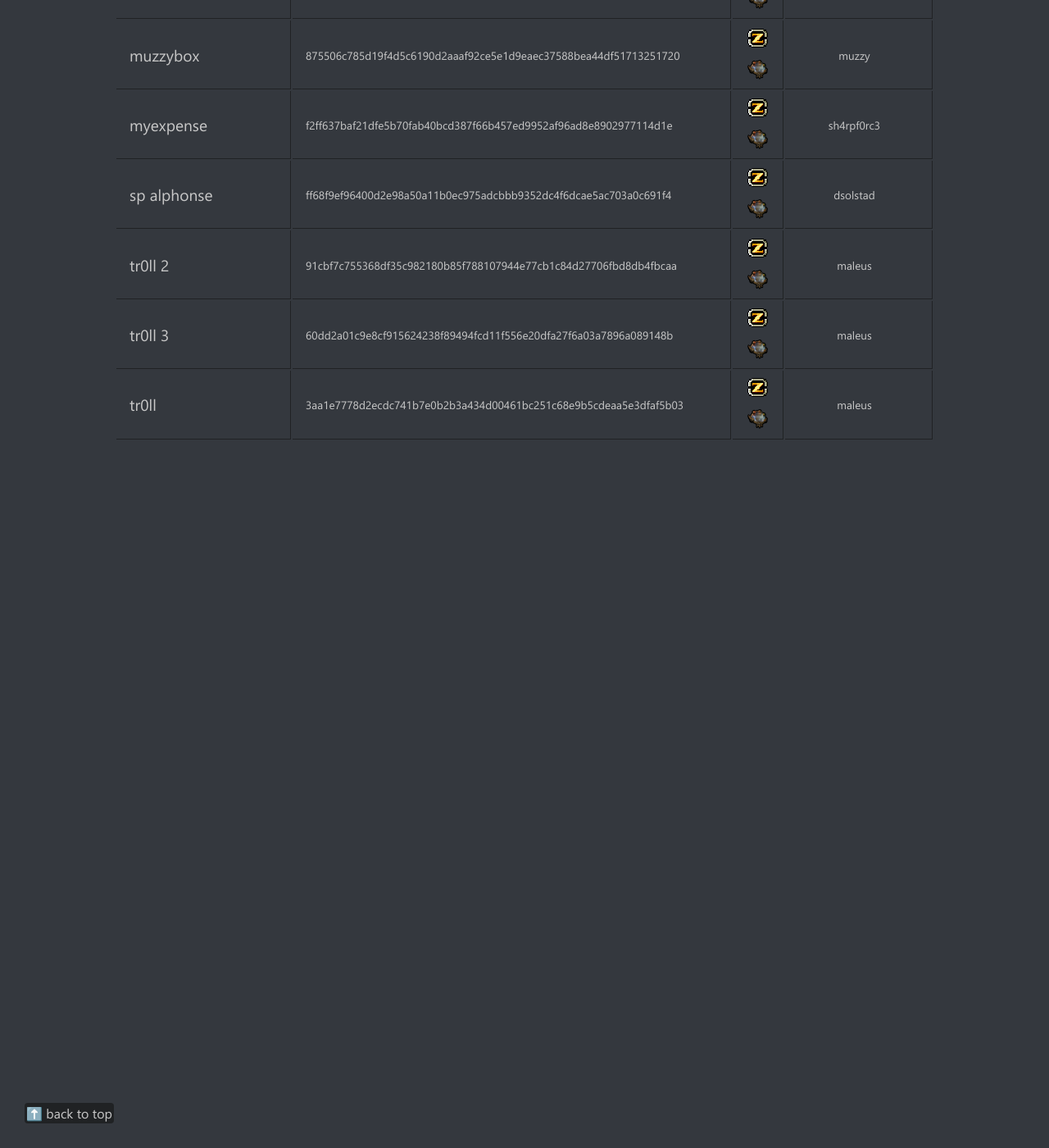
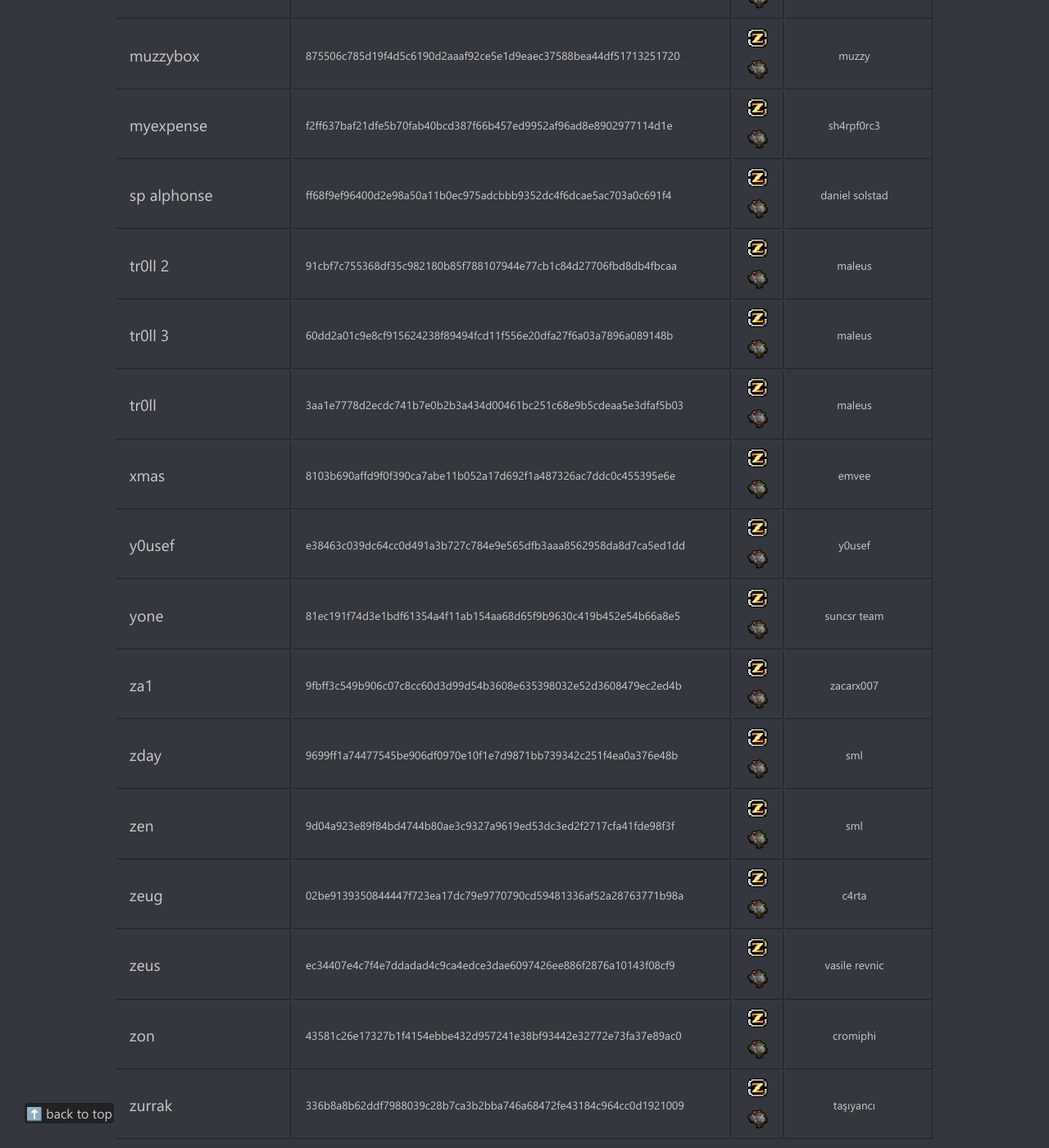
Before and after one commit to armctf/armctf, a Jekyll site: the page built from index.md, in a window 1280 px wide and 1400 px high, scrolled down 7746 px. Shown: the whole window at 82% size. Built offline with Jekyll 4.4.1, drawn with Linux system fonts in a browser that asks for light colours; some of the changed text lies outside the part shown.

Commit message:
p11
added machines:
xmas
y0usef
yone
za1
zday
zen
zeug
zeus
zon
zurrak

extras:
fix #22

```diff
--- /dev/null
+++ b/_armctf/y0usef.md
@@ -0,0 +1,13 @@
+---
+curls:
+  y0usef:
+    -
+  y0usefcm:
+    -
+functions:
+  y0usef:
+    -
+wals:
+  y0usef:
+    -
+---
--- a/_data/curls.yml
+++ b/_data/curls.yml
@@ -359,3 +359,43 @@ corrosion2:
   label: <a target="_blank" class="newicon" href="https://nc.zurrak.com/public.php/dav/files/Zd4PHi9Y83zfKfk"><img src="assets/nc.png"></a>
 corrosion2cm:
   label: <a target="_blank" class="newicon" href="https://ctfmirror.com/armctf/corrosion_2.7z"><img src="assets/mir.png"></a>
+xmas:
+  label: <a target="_blank" class="newicon" href="https://nc.zurrak.com/public.php/dav/files/P7FPR8E6F4Fer6F"><img src="assets/nc.png"></a>
+xmascm:
+  label: <a target="_blank" class="newicon" href="https://ctfmirror.com/armctf/xmas.7z"><img src="assets/mir.png"></a>
+y0usef:
+  label: <a target="_blank" class="newicon" href="https://nc.zurrak.com/public.php/dav/files/gppr7qidw3gwapb"><img src="assets/nc.png"></a>
+y0usefcm:
+  label: <a target="_blank" class="newicon" href="https://ctfmirror.com/armctf/y0usef.7z"><img src="assets/mir.png"></a>
+yone:
+  label: <a target="_blank" class="newicon" href="https://nc.zurrak.com/public.php/dav/files/WiTna7JdMneZ9j3"><img src="assets/nc.png"></a>
+yonecm:
+  label: <a target="_blank" class="newicon" href="https://ctfmirror.com/armctf/yone.7z"><img src="assets/mir.png"></a>
+za1:
+  label: <a target="_blank" class="newicon" href="https://nc.zurrak.com/public.php/dav/files/wjcYs3bAqTgBcpc"><img src="assets/nc.png"></a>
+za1cm:
+  label: <a target="_blank" class="newicon" href="https://ctfmirror.com/armctf/za1.7z"><img src="assets/mir.png"></a>
+zday:
+  label: <a target="_blank" class="newicon" href="https://nc.zurrak.com/public.php/dav/files/YZ8ereoCWpfMEKx"><img src="assets/nc.png"></a>
+zdaycm:
+  label: <a target="_blank" class="newicon" href="https://ctfmirror.com/armctf/zday.7z"><img src="assets/mir.png"></a>
+zen:
+  label: <a target="_blank" class="newicon" href="https://nc.zurrak.com/public.php/dav/files/q76AJFLZWKs75Gc"><img src="assets/nc.png"></a>
+zencm:
+  label: <a target="_blank" class="newicon" href="https://ctfmirror.com/armctf/zen.7z"><img src="assets/mir.png"></a>
+zeug:
+  label: <a target="_blank" class="newicon" href="https://nc.zurrak.com/public.php/dav/files/26B2Y4Z5HEJEPR6"><img src="assets/nc.png"></a>
+zeugcm:
+  label: <a target="_blank" class="newicon" href="https://ctfmirror.com/armctf/zeug.7z"><img src="assets/mir.png"></a>
+zeus:
+  label: <a target="_blank" class="newicon" href="https://nc.zurrak.com/public.php/dav/files/EmSx6peLo9Aq3Ln"><img src="assets/nc.png"></a>
+zeuscm:
+  label: <a target="_blank" class="newicon" href="https://ctfmirror.com/armctf/zeus.7z"><img src="assets/mir.png"></a>
+zon:
+  label: <a target="_blank" class="newicon" href="https://nc.zurrak.com/public.php/dav/files/Ss9Ne7s92nMm6KH"><img src="assets/nc.png"></a>
+zoncm:
+  label: <a target="_blank" class="newicon" href="https://ctfmirror.com/armctf/zon.7z"><img src="assets/mir.png"></a>
+zurrak:
+  label: <a target="_blank" class="newicon" href="https://nc.zurrak.com/public.php/dav/files/DBNM2BEpDWm5za5"><img src="assets/nc.png"></a>
+zurrakcm:
+  label: <a target="_blank" class="newicon" href="https://ctfmirror.com/armctf/zurrak.7z"><img src="assets/mir.png"></a>
--- a/_data/functions.yml
+++ b/_data/functions.yml
@@ -179,3 +179,23 @@ corrosion:
   label: 6816e33da0de059e0afee50822f3533fcbdd3140aee06a16b218ab6837c21795
 corrosion2:
   label: a35283c3e426a47f0a4a1690ad3a0012fc085358e9039a1d080921f2b6251a3f
+xmas:
+  label: 8103b690affd9f0f390ca7abe11b052a17d692f1a487326ac7ddc0c455395e6e
+y0usef:
+  label: e38463c039dc64cc0d491a3b727c784e9e565dfb3aaa8562958da8d7ca5ed1dd
+yone:
+  label: 81ec191f74d3e1bdf61354a4f11ab154aa68d65f9b9630c419b452e54b66a8e5
+za1:
+  label: 9fbff3c549b906c07c8cc60d3d99d54b3608e635398032e52d3608479ec2ed4b
+zday:
+  label: 9699ff1a74477545be906df0970e10f1e7d9871bb739342c251f4ea0a376e48b
+zen:
+  label: 9d04a923e89f84bd4744b80ae3c9327a9619ed53dc3ed2f2717cfa41fde98f3f
+zeug:
+  label: 02be9139350844447f723ea17dc79e9770790cd59481336af52a28763771b98a
+zeus:
+  label: ec34407e4c7f4e7ddadad4c9ca4edce3dae6097426ee886f2876a10143f08cf9
+zon:
+  label: 43581c26e17327b1f4154ebbe432d957241e38bf93442e32772e73fa37e89ac0
+zurrak:
+  label: 336b8a8b62ddf7988039c28b7ca3b2bba746a68472fe43184c964cc0d1921009
--- a/_data/links.yml
+++ b/_data/links.yml
@@ -88,3 +88,13 @@ convert: "https://vvmlist.github.io/#%22convert%22"
 coolpg: "https://vvmlist.github.io/#%22coolpg%22"
 corrosion: "https://vvmlist.github.io/#%22corrosion%22"
 corrosion2: "https://vvmlist.github.io/#%22corrosion2%22"
+xmas: "https://vvmlist.github.io/#%22xmas%22"
+y0usef: "https://vvmlist.github.io/#%22y0usef%22"
+yone: "https://vvmlist.github.io/#%22yone%22"
+za1: "https://vvmlist.github.io/#%22za1%22"
+zday: "https://vvmlist.github.io/#%22zday%22"
+zen: "https://vvmlist.github.io/#%22zen%22"
+zeug: "https://vvmlist.github.io/#%22zeug%22"
+zeus: "https://vvmlist.github.io/#%22zeus%22"
+zon: "https://vvmlist.github.io/#%22zon%22"
+zurrak: "https://vvmlist.github.io/#%22zurrak%22"
--- a/_data/wals.yml
+++ b/_data/wals.yml
@@ -2,11 +2,11 @@
 credit card scammers:
   label: <a target="_blank" href="https://www.bootlesshacker.com">thomas williams</a>
 driftingblues:
-  label: <a target="_blank" href="https://linkedin.com/in/aslanemreaslan">tasiyanci</a>
+  label: <a target="_blank" href="https://linkedin.com/in/aslanemreaslan">taşıyancı</a>
 driftingblues2:
-  label: <a target="_blank" href="https://linkedin.com/in/aslanemreaslan">tasiyanci</a>
+  label: <a target="_blank" href="https://linkedin.com/in/aslanemreaslan">taşıyancı</a>
 driftingblues3:
-  label: <a target="_blank" href="https://linkedin.com/in/aslanemreaslan">tasiyanci</a>
+  label: <a target="_blank" href="https://linkedin.com/in/aslanemreaslan">taşıyancı</a>
 fristileaks:
   label: <a target="_blank" href="https://x.com/Ar0xA">ar0xa</a>
 goldeneye:
@@ -20,7 +20,7 @@ tr0ll 2:
 tr0ll 3:
   label: <a target="_blank" href="https://x.com/maleus21">maleus</a>
 azer:
-  label: <a target="_blank" href="https://linkedin.com/in/aslanemreaslan">tasiyanci</a>
+  label: <a target="_blank" href="https://linkedin.com/in/aslanemreaslan">taşıyancı</a>
 cengbox:
   label: <a target="_blank" href="https://x.com/arslanblcn_">arslan</a>
 cengbox 2:
@@ -28,7 +28,7 @@ cengbox 2:
 ch4inrulz:
   label: <a target="_blank" href="https://x.com/mohammadaskar2">askar</a>
 crossroads:
-  label: <a target="_blank" href="https://linkedin.com/in/aslanemreaslan">tasiyanci</a>
+  label: <a target="_blank" href="https://linkedin.com/in/aslanemreaslan">taşıyancı</a>
 m87:
   label: <a target="_blank" href="https://x.com/mindsflee">mindsflee</a>
 minu:
@@ -38,9 +38,9 @@ minu 2:
 muzzybox:
   label: <a target="_blank" href="https://www.linkedin.com/in/hussenimuzkkir/">muzzy</a>
 sp alphonse:
-  label: <a target="_blank" href="https://dsolstad.com/">dsolstad</a>
+  label: <a target="_blank" href="https://dsolstad.com/">daniel solstad</a>
 ajin_bof:
-  label: <a target="_blank" href="https://www.linkedin.com/in/ajin-ad2001/">ajin deepak</a><br><a target="_blank" href="https://linkedin.com/in/aslanemreaslan">tasiyanci</a>
+  label: <a target="_blank" href="https://www.linkedin.com/in/ajin-ad2001/">ajin deepak</a><br><a target="_blank" href="https://linkedin.com/in/aslanemreaslan">taşıyancı</a>
 adroit:
   label: <a target="_blank" href="https://twitter.com/AL1ENUM">alienum</a>
 again:
@@ -160,22 +160,42 @@ comet:
 comingsoon:
   label: <a target="_blank" href="https://28right.blogspot.com/">rpj7</a>
 condor:
-  label: <a target="_blank" href=""></a>
+  label: <a target="_blank" href="https://www.youtube.com/@cromiphi">cromiphi</a>
 confusion:
-  label: <a target="_blank" href=""></a>
+  label: <a target="_blank">avijneyam</a>
 connect the dots:
   label: <a target="_blank" href="https://www.linkedin.com/in/sumit-verma-125576129/">sumit verma</a>
 connection:
-  label: <a target="_blank" href=""></a>
+  label: <a target="_blank" href="https://x.com/whitecr0wz">felipe winsnes</a>
 console:
-  label: <a target="_blank" href=""></a>
+  label: <a target="_blank">sublarge</a>
 controller:
-  label: <a target="_blank" href=""></a>
+  label: <a target="_blank">nls</a>
 convert:
-  label: <a target="_blank" href=""></a>
+  label: <a target="_blank">avijneyam</a>
 coolpg:
-  label: <a target="_blank" href=""></a>
+  label: <a target="_blank">cool</a>
 corrosion:
   label: <a target="_blank" href="https://x.com/proxyprgrammer">proxy programmer</a>
 corrosion2:
   label: <a target="_blank" href="https://x.com/proxyprgrammer">proxy programmer</a>
+xmas:
+  label: <a target="_blank" href="https://emvee-nl.github.io">emvee</a>
+y0usef:
+  label: <a target="_blank" href="https://x.com/y0usef_11">y0usef</a>
+yone:
+  label: <a target="_blank">suncsr team</a>
+za1:
+  label: <a target="_blank">zacarx007</a>
+zday:
+  label: <a target="_blank" href="https://hackmyvm.eu">sml</a>
+zen:
+  label: <a target="_blank" href="https://hackmyvm.eu">sml</a>
+zeug:
+  label: <a target="_blank">c4rta</a>
+zeus:
+  label: <a target="_blank" href="https://x.com/SirPwnALot">vasile revnic</a>
+zon:
+  label: <a target="_blank" href="https://www.youtube.com/@cromiphi">cromiphi</a>
+zurrak:
+  label: <a target="_blank" href="https://linkedin.com/in/aslanemreaslan">taşıyancı</a>
```
Also changed, not shown: _armctf/xmas.md (added, +13 -0 lines), _armctf/yone.md (added, +13 -0 lines), _armctf/za1.md (added, +13 -0 lines), _armctf/zday.md (added, +13 -0 lines), _armctf/zen.md (added, +13 -0 lines), _armctf/zeug.md (added, +13 -0 lines), _armctf/zeus.md (added, +13 -0 lines), _armctf/zon.md (added, +13 -0 lines), _armctf/zurrak.md (added, +13 -0 lines), changelog.txt, 1 other file.
